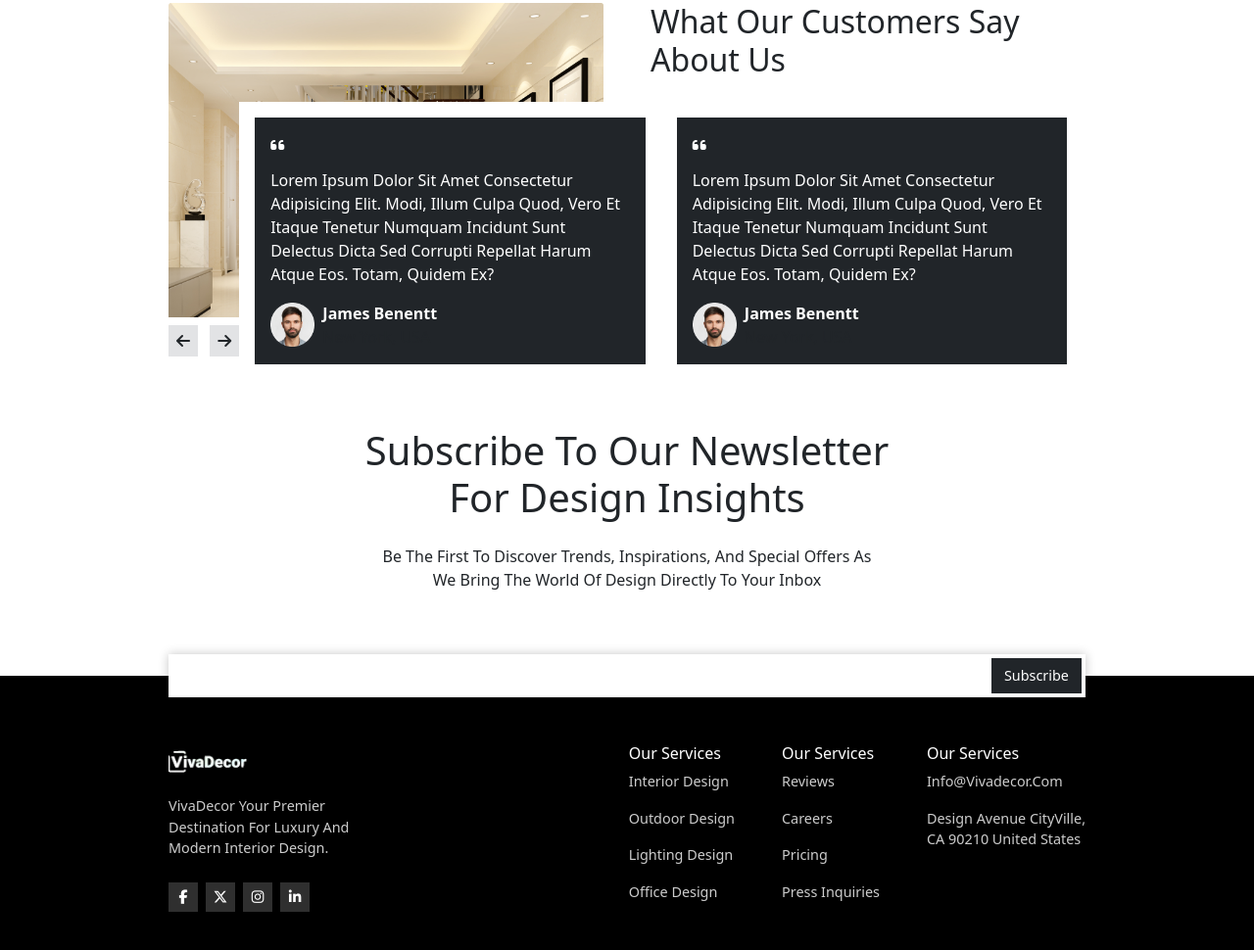
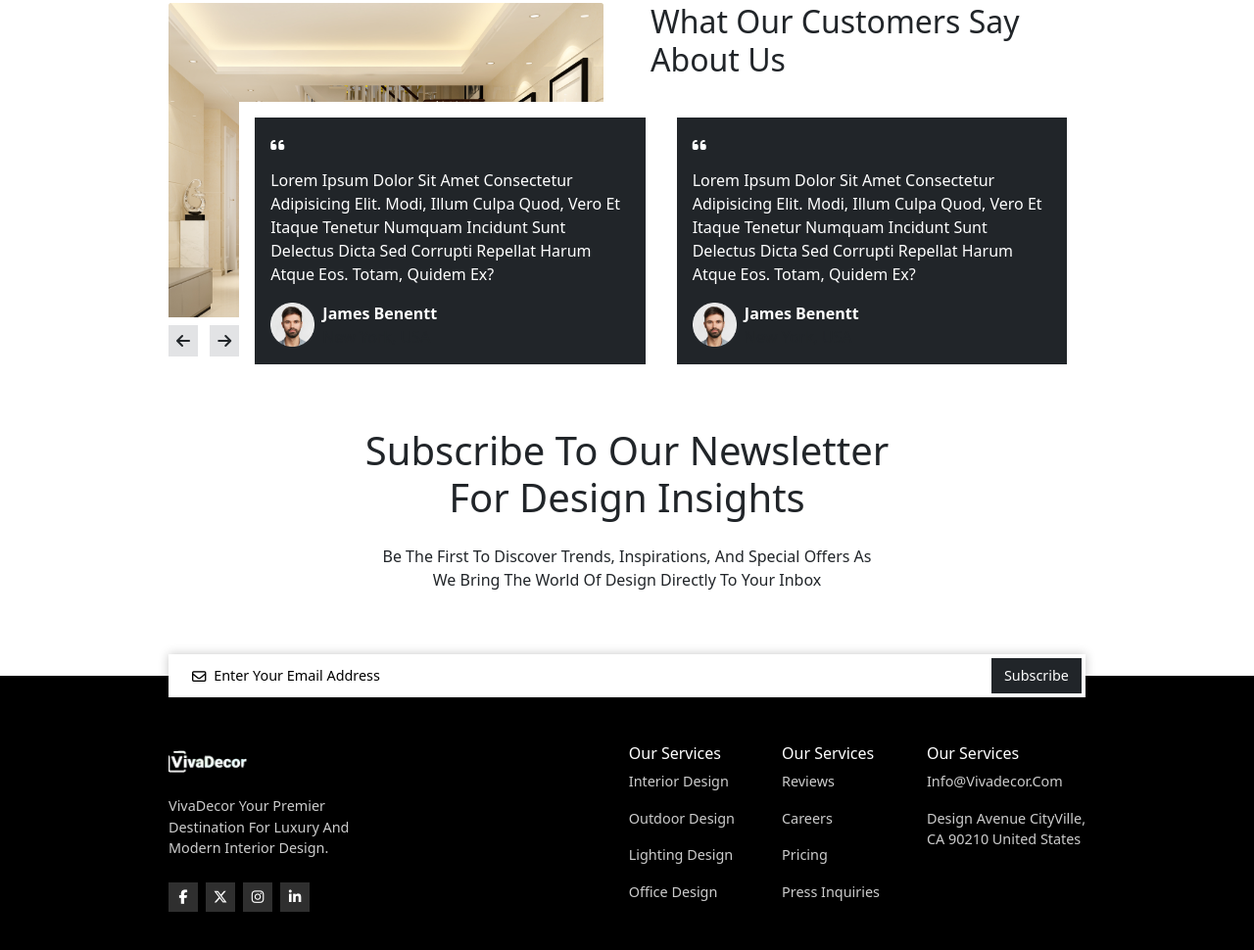
Before and after one commit to YoussefYaser/Web-Masters-Internship-week2-Task1, a plain HTML site: page index.html in a window 1280 px wide. Shown: the part 2470-3440 px from the top of the page at 98% size. Drawn offline with Linux system fonts and the light colour scheme.

Commit message:
Landing page V1.2

```diff
--- a/css/main.css
+++ b/css/main.css
@@ -156,6 +156,18 @@
         font-size: 0.9rem;
     }
 
+    footer .subscribe span{
+        pointer-events: none;
+    }
+
+    footer .subscribe input{
+        box-shadow: none !important;
+    }
+
+    footer .subscribe input:focus ~  span{
+        opacity: 0;
+    }
+
     footer img {
         width: 80px;
     }
--- a/index.html
+++ b/index.html
@@ -318,11 +318,15 @@
         <!-- start footer -->
         <footer class=" text-white text-capitalize pb-4">
             <div class="container">
-                <div class="subscribe d-flex bg-white p-1 mb-5">
+                <div class="subscribe d-flex bg-white p-1 mb-5 position-relative">
                     <input type="text" class="form-control border-0 rounded-0">
                     <button class="btn btn-dark text-white rounded-0 text-capitalize">
                         subscribe
                     </button>
+                    <span class="position-absolute text-black start-0 top-50 translate-middle-y ps-4">
+                        <i class="fa-regular fa-envelope me-1 align-middle"></i>
+                        Enter your email address
+                    </span>
                 </div>
                 <div class="footer-content d-flex flex-wrap justify-content-between">
                     <div class="text-center text-md-start">
```
